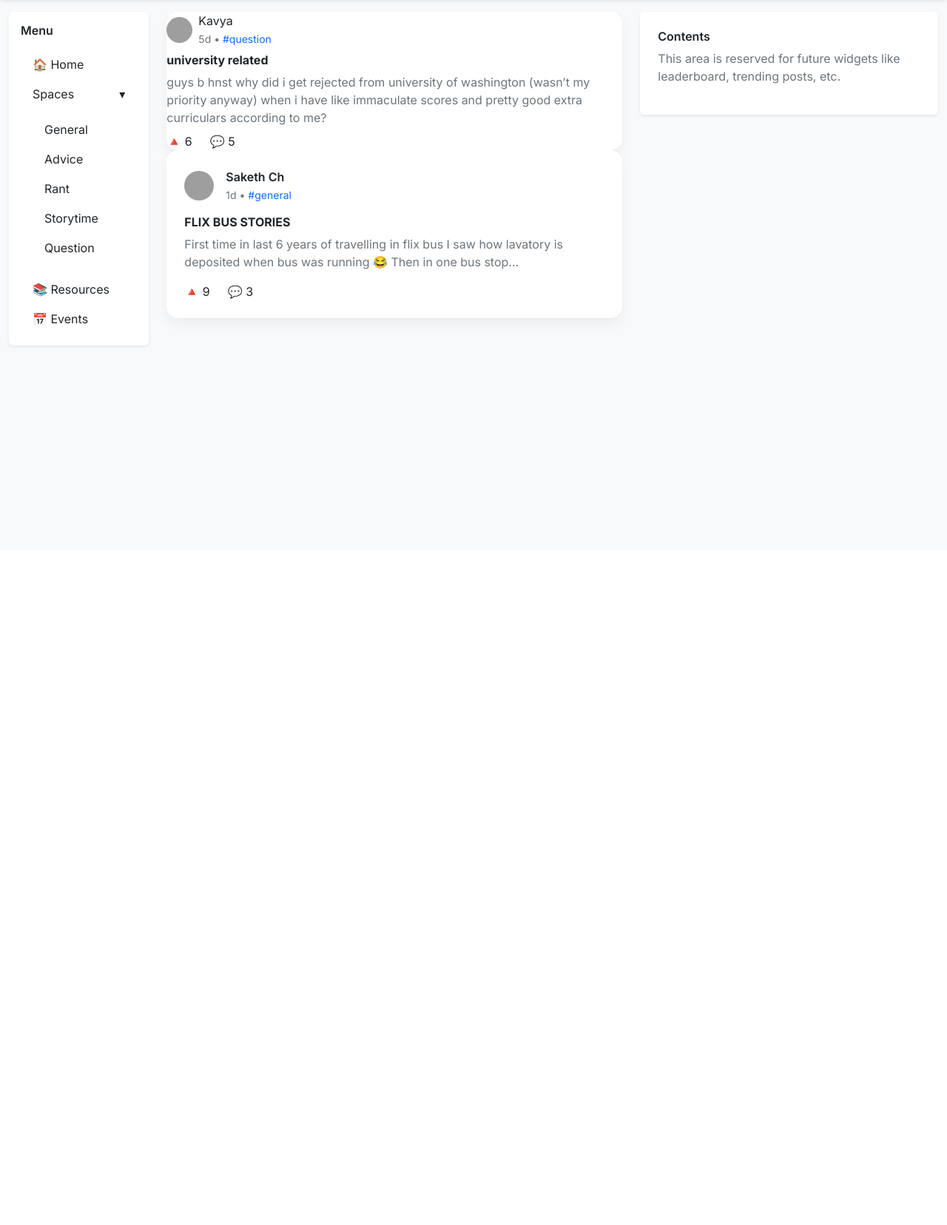
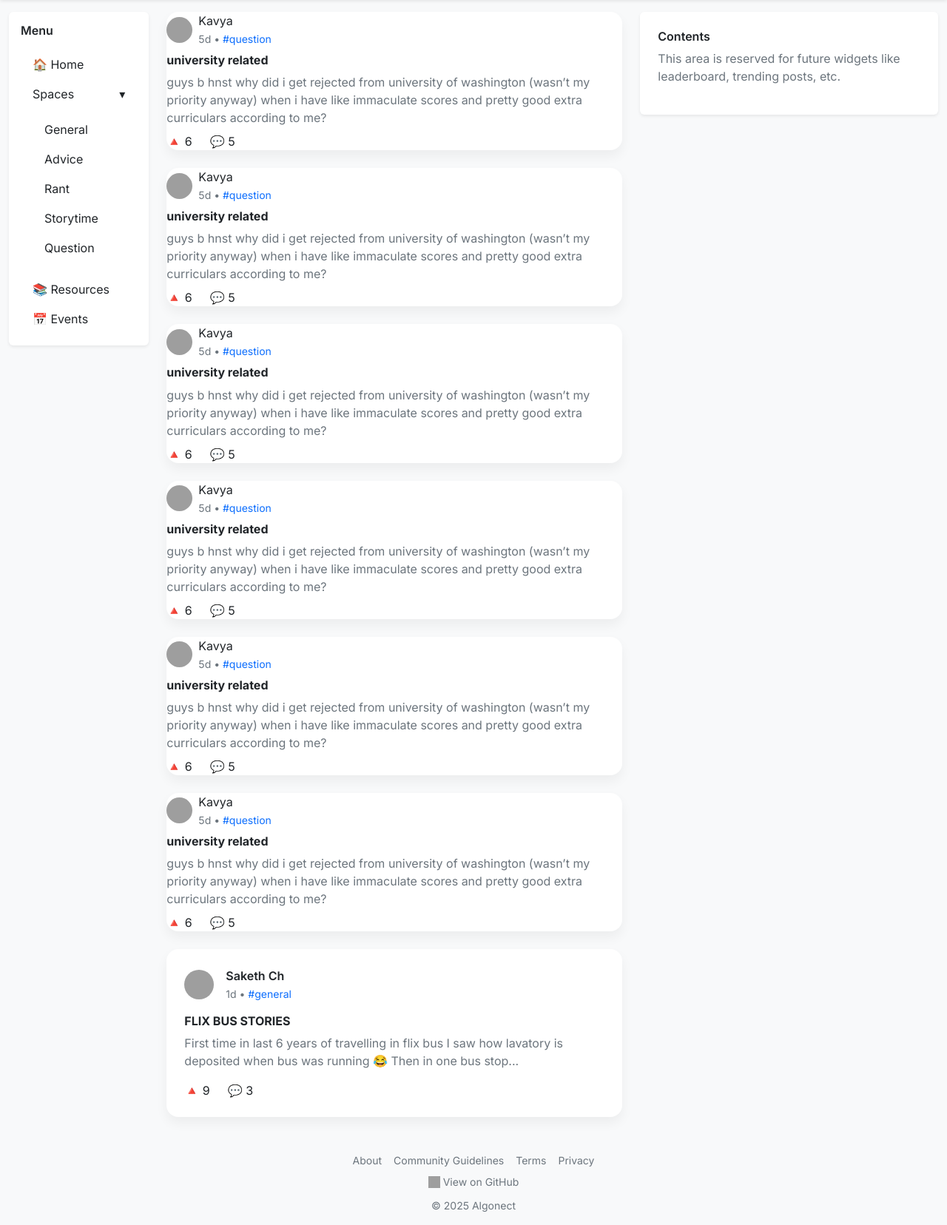
Before and after one commit to Tarangrana/Algonect, a PHP site: page / in a window 1280 px wide. Shown: the part 56-1712 px from the top of the page at 74% size. Before the commit the page ends 526 px from the top, so only its background shows below. Run offline with PHP 8.4, Linux system fonts and the light colour scheme; grey boxes are pictures that could not be loaded.

Commit message:
left and right

```diff
--- /dev/null
+++ b/includes/footer.php
@@ -0,0 +1,17 @@
+<footer class="text-center mt-5 mb-3 small text-muted">
+  <div class="d-flex justify-content-center flex-wrap gap-3 mb-2">
+    <a href="about.php" class="text-muted text-decoration-none">About</a>
+    <a href="community.php" class="text-muted text-decoration-none">Community Guidelines</a>
+    <a href="terms.php" class="text-muted text-decoration-none">Terms</a>
+    <a href="privacy.php" class="text-muted text-decoration-none">Privacy</a>
+  </div>
+
+  <div class="mb-2">
+    <a href="https://github.com/Tarangrana/Algonect.git" target="_blank" class="text-muted text-decoration-none d-inline-flex align-items-center gap-1">
+      <img src="https://cdn.jsdelivr.net/npm/bootstrap-icons@1.10.5/icons/github.svg" alt="GitHub" width="16" height="16">
+      View on GitHub
+    </a>
+  </div>
+
+  <div>© <?= date("Y") ?> Algonect</div>
+</footer>
--- /dev/null
+++ b/includes/left.php
@@ -0,0 +1,25 @@
+<!-- Left Sidebar -->
+<aside class="col-md-2 mb-4">
+  <div class="p-3 rounded shadow-sm sidebar">
+    <h6 class="fw-semibold mb-3">Menu</h6>
+    <ul class="nav flex-column">
+      <li class="nav-item"><a href="index.php" class="nav-link">🏠 Home</a></li>
+      <li class="nav-item">
+        <a class="nav-link d-flex justify-content-between align-items-center" data-bs-toggle="collapse" href="#spacesCollapse" role="button" aria-expanded="true" aria-controls="spacesCollapse">
+          Spaces <span>&#9662;</span>
+        </a>
+        <div class="collapse show" id="spacesCollapse">
+          <ul class="nav flex-column ms-3 mt-2">
+            <li class="nav-item"><a href="#" class="nav-link text-muted">General</a></li>
+            <li class="nav-item"><a href="#" class="nav-link text-muted">Advice</a></li>
+            <li class="nav-item"><a href="#" class="nav-link text-muted">Rant</a></li>
+            <li class="nav-item"><a href="#" class="nav-link text-muted">Storytime</a></li>
+            <li class="nav-item"><a href="#" class="nav-link text-muted">Question</a></li>
+          </ul>
+        </div>
+      </li>
+      <li class="nav-item mt-3"><a href="#" class="nav-link">📚 Resources</a></li>
+      <li class="nav-item"><a href="events.php" class="nav-link">📅 Events</a></li>
+    </ul>
+  </div>
+</aside>
--- /dev/null
+++ b/includes/right.php
@@ -0,0 +1,7 @@
+<!-- Right Sidebar -->
+<aside class="col-md-4 mb-4">
+  <div class="p-4 rounded shadow-sm rightbar">
+    <h6 class="fw-semibold">Contents</h6>
+    <p class="text-muted">This area is reserved for future widgets like leaderboard, trending posts, etc.</p>
+  </div>
+</aside>
--- a/index.php
+++ b/index.php
@@ -84,37 +84,98 @@
 <div class="container-fluid">
   <div class="row">
 
-    <!-- Sidebar -->
-    <aside class="col-md-2 mb-4">
-      <div class="p-3 rounded shadow-sm sidebar">
-        <h6 class="fw-semibold mb-3">Menu</h6>
-        <ul class="nav flex-column">
-          <li class="nav-item"><a href="#" class="nav-link">🏠 Home</a></li>
-          <li class="nav-item">
-            <a class="nav-link d-flex justify-content-between align-items-center" data-bs-toggle="collapse" href="#spacesCollapse" role="button" aria-expanded="true" aria-controls="spacesCollapse">
-              Spaces <span>&#9662;</span>
-            </a>
-            <div class="collapse show" id="spacesCollapse">
-              <ul class="nav flex-column ms-3 mt-2">
-                <li class="nav-item"><a href="#" class="nav-link text-muted">General</a></li>
-                <li class="nav-item"><a href="#" class="nav-link text-muted">Advice</a></li>
-                <li class="nav-item"><a href="#" class="nav-link text-muted">Rant</a></li>
-                <li class="nav-item"><a href="#" class="nav-link text-muted">Storytime</a></li>
-                <li class="nav-item"><a href="#" class="nav-link text-muted">Question</a></li>
-              </ul>
-            </div>
-          </li>
-          <li class="nav-item mt-3"><a href="#" class="nav-link">📚 Resources</a></li>
-          <li class="nav-item"><a href="#" class="nav-link">📅 Events</a></li>
-        </ul>
-      </div>
-    </aside>
+  <?php include 'includes/left.php'; ?>
 
     <!-- Center Feed -->
     <div class="col-md-6 main-feed">
 
       <!-- Sample Post 1 -->
-      <div class="post-card">
+      <div class="post-card mb-4">
+        <div class="d-flex align-items-center mb-2">
+          <img src="assets/images/default-pfp.png" width="35" height="35" class="rounded-circle me-2">
+          <div>
+            <div class="post-author">Kavya</div>
+            <small class="text-muted">5d • <span class="text-primary">#question</span></small>
+          </div>
+        </div>
+        <h6 class="fw-bold">university related</h6>
+        <p class="text-muted mb-2">
+          guys b hnst why did i get rejected from university of washington (wasn’t my priority anyway) when i have like immaculate scores and pretty good extra curriculars according to me?
+        </p>
+        <div class="d-flex justify-content-start text-muted fs-6">
+          <span class="me-4">🔺 6</span>
+          <span>💬 5</span>
+        </div>
+      </div>
+      <div class="post-card mb-4">
+        <div class="d-flex align-items-center mb-2">
+          <img src="assets/images/default-pfp.png" width="35" height="35" class="rounded-circle me-2">
+          <div>
+            <div class="post-author">Kavya</div>
+            <small class="text-muted">5d • <span class="text-primary">#question</span></small>
+          </div>
+        </div>
+        <h6 class="fw-bold">university related</h6>
+        <p class="text-muted mb-2">
+          guys b hnst why did i get rejected from university of washington (wasn’t my priority anyway) when i have like immaculate scores and pretty good extra curriculars according to me?
+        </p>
+        <div class="d-flex justify-content-start text-muted fs-6">
+          <span class="me-4">🔺 6</span>
+          <span>💬 5</span>
+        </div>
+      </div>
+      <div class="post-card mb-4">
+        <div class="d-flex align-items-center mb-2">
+          <img src="assets/images/default-pfp.png" width="35" height="35" class="rounded-circle me-2">
+          <div>
+            <div class="post-author">Kavya</div>
+            <small class="text-muted">5d • <span class="text-primary">#question</span></small>
+          </div>
+        </div>
+        <h6 class="fw-bold">university related</h6>
+        <p class="text-muted mb-2">
+          guys b hnst why did i get rejected from university of washington (wasn’t my priority anyway) when i have like immaculate scores and pretty good extra curriculars according to me?
+        </p>
+        <div class="d-flex justify-content-start text-muted fs-6">
+          <span class="me-4">🔺 6</span>
+          <span>💬 5</span>
+        </div>
+      </div>
+      <div class="post-card mb-4">
+        <div class="d-flex align-items-center mb-2">
+          <img src="assets/images/default-pfp.png" width="35" height="35" class="rounded-circle me-2">
+          <div>
+            <div class="post-author">Kavya</div>
+            <small class="text-muted">5d • <span class="text-primary">#question</span></small>
+          </div>
+        </div>
+        <h6 class="fw-bold">university related</h6>
+        <p class="text-muted mb-2">
+          guys b hnst why did i get rejected from university of washington (wasn’t my priority anyway) when i have like immaculate scores and pretty good extra curriculars according to me?
+        </p>
+        <div class="d-flex justify-content-start text-muted fs-6">
+          <span class="me-4">🔺 6</span>
+          <span>💬 5</span>
+        </div>
+      </div>
+      <div class="post-card mb-4">
+        <div class="d-flex align-items-center mb-2">
+          <img src="assets/images/default-pfp.png" width="35" height="35" class="rounded-circle me-2">
+          <div>
+            <div class="post-author">Kavya</div>
+            <small class="text-muted">5d • <span class="text-primary">#question</span></small>
+          </div>
+        </div>
+        <h6 class="fw-bold">university related</h6>
+        <p class="text-muted mb-2">
+          guys b hnst why did i get rejected from university of washington (wasn’t my priority anyway) when i have like immaculate scores and pretty good extra curriculars according to me?
+        </p>
+        <div class="d-flex justify-content-start text-muted fs-6">
+          <span class="me-4">🔺 6</span>
+          <span>💬 5</span>
+        </div>
+      </div>
+      <div class="post-card mb-4">
         <div class="d-flex align-items-center mb-2">
           <img src="assets/images/default-pfp.png" width="35" height="35" class="rounded-circle me-2">
           <div>
@@ -154,12 +215,7 @@
     </main>
 
     <!-- Right Sidebar -->
-    <aside class="col-md-4 mb-4">
-      <div class="p-4 rounded shadow-sm rightbar">
-        <h6 class="fw-semibold">Contents</h6>
-        <p class="text-muted">This area is reserved for future widgets like leaderboard, trending posts, etc.</p>
-      </div>
-    </aside>
+    <?php include 'includes/right.php'; ?>
 
   </div>
 </div>
@@ -174,5 +230,7 @@
     });
   }
 </script>
+<?php include 'includes/footer.php'; ?>
+
 </body>
 </html>
```
Also changed, not shown: about.php (added, +108 -0 lines), community.php (added, +111 -0 lines), privacy.php (added, +88 -0 lines), terms.php (added, +81 -0 lines), events.php (added).
